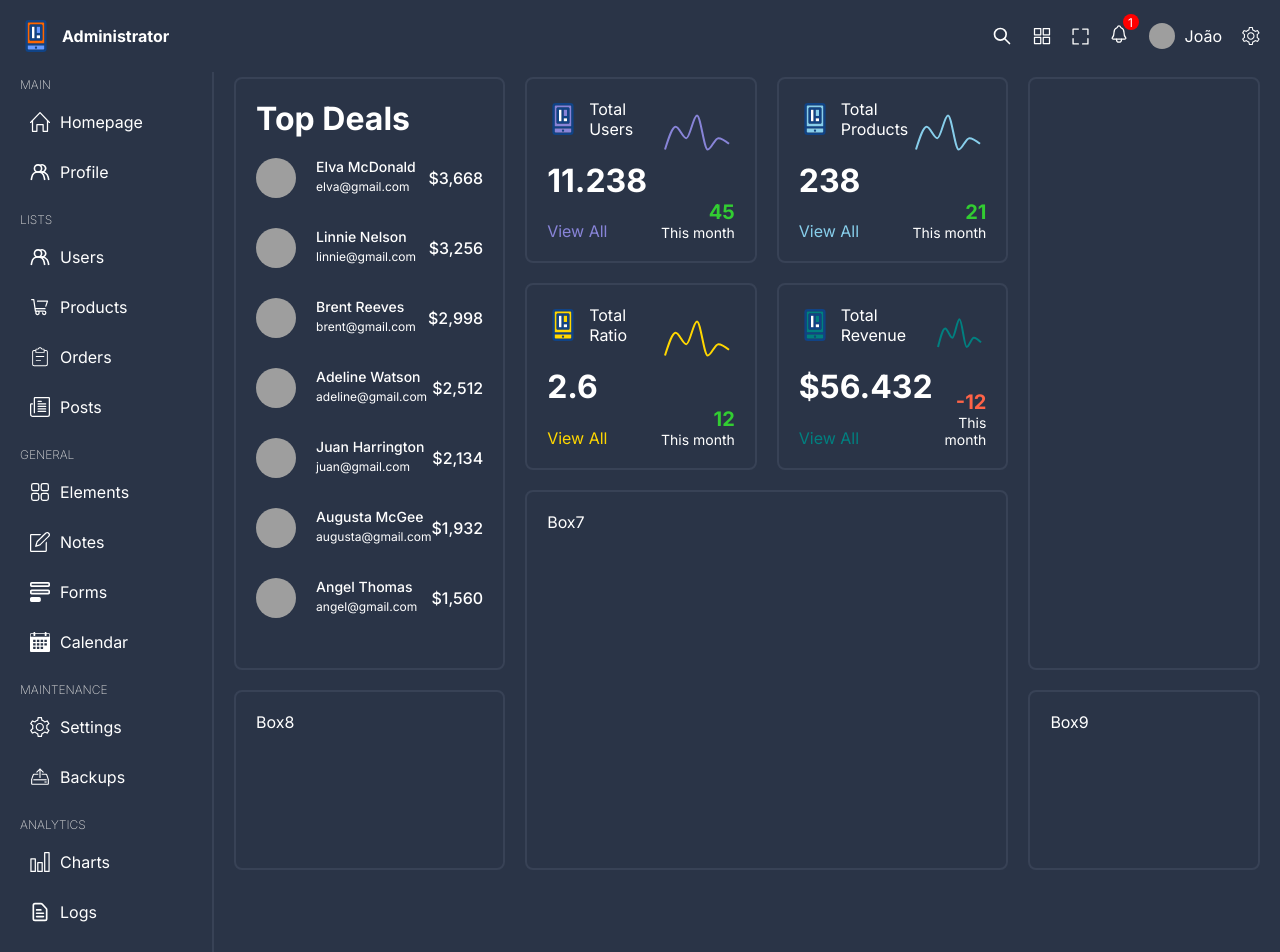
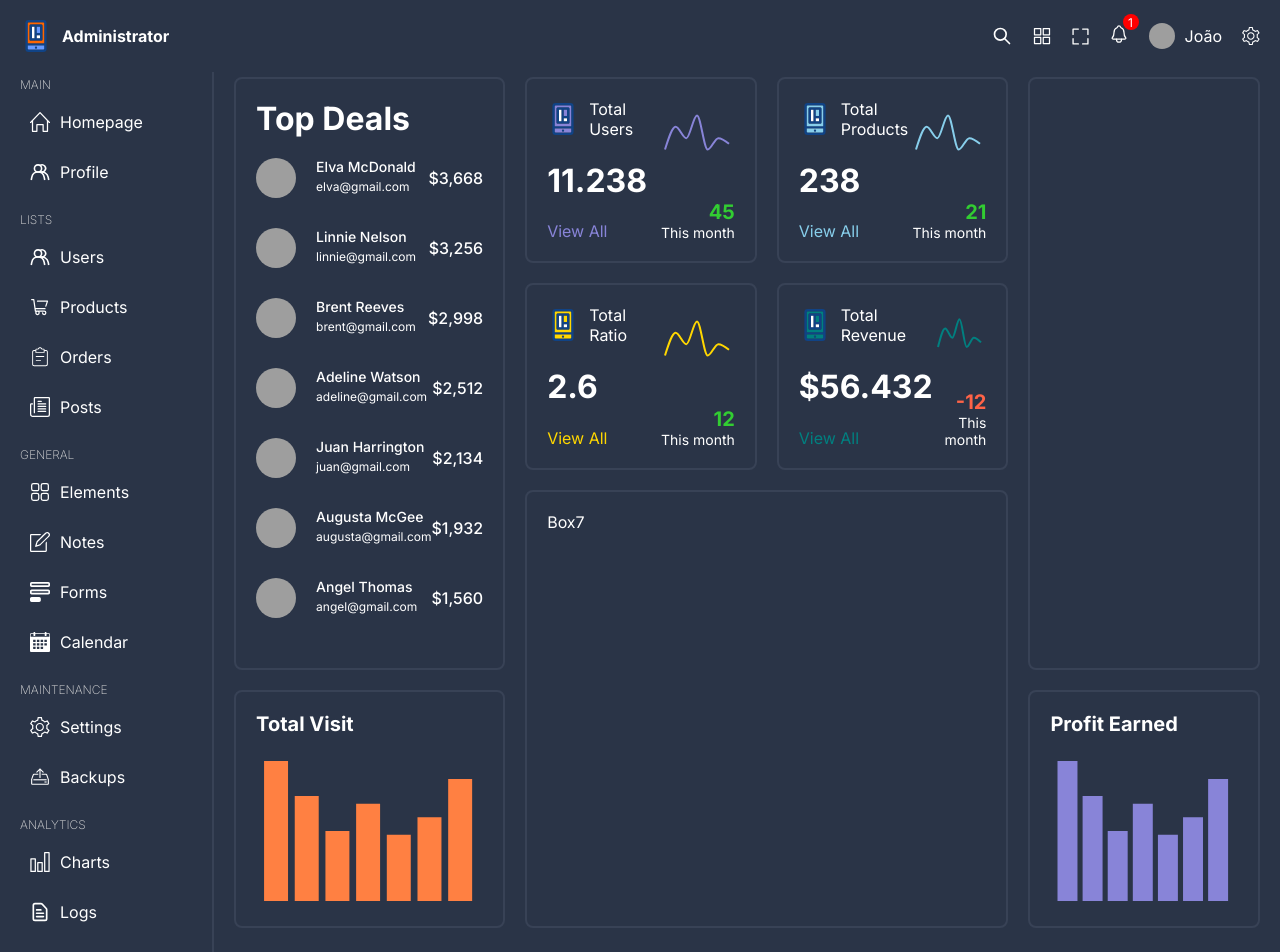
Before and after one commit to BrunoCastroM/Dashboard, a React (Vite) app: page / in a window 1280 px wide. Shown: the top 952 px of the page. Built offline with nearby package versions, Linux system fonts and the light colour scheme; grey boxes are pictures that could not be loaded.

Commit message:
creating a bar chart component with reacharts lib

```diff
--- /dev/null
+++ b/src/components/barChartBox/BarChartBox.tsx
@@ -0,0 +1,29 @@
+import { ResponsiveContainer, BarChart, Bar, Tooltip } from "recharts";
+import "./barChartBox.scss";
+
+type Props = {
+  title: string;
+  color: string;
+  dataKey: string;
+  chartData: object[];
+};
+
+export default function BarChartBox(props: Props) {
+  return (
+    <div className="bar_chart_box">
+      <h1>{props.title}</h1>
+      <div className="chart">
+        <ResponsiveContainer width="99%" height={150}>
+          <BarChart width={150} height={40} data={props.chartData}>
+            <Tooltip
+              contentStyle={{ backgroundColor: "#2a3447", borderRadius: "4px" }}
+              labelStyle={{ display: "none" }}
+              cursor={{ fill: "none" }}
+            />
+            <Bar dataKey={props.dataKey} fill={props.color} />
+          </BarChart>
+        </ResponsiveContainer>
+      </div>
+    </div>
+  );
+}
--- /dev/null
+++ b/src/components/barChartBox/barChartBox.scss
@@ -0,0 +1,9 @@
+.bar_chart_box {
+  width: 100%;
+  height: 100%;
+
+  h1 {
+    font-size: 20px;
+    margin-bottom: 20px;
+  }
+}
--- a/src/data.ts
+++ b/src/data.ts
@@ -238,3 +238,75 @@
     { name: "Sat", revenue: 450 },
   ],
 };
+
+export const barChartBoxRevenue = {
+  title: "Profit Earned",
+  color: "#8884d8",
+  dataKey: "profit",
+  chartData: [
+    {
+      name: "Sun",
+      profit: 4000,
+    },
+    {
+      name: "Mon",
+      profit: 3000,
+    },
+    {
+      name: "Tue",
+      profit: 2000,
+    },
+    {
+      name: "Wed",
+      profit: 2780,
+    },
+    {
+      name: "Thu",
+      profit: 1890,
+    },
+    {
+      name: "Fri",
+      profit: 2390,
+    },
+    {
+      name: "Sat",
+      profit: 3490,
+    },
+  ],
+};
+
+export const barChartBoxVisit = {
+  title: "Total Visit",
+  color: "#FF8042",
+  dataKey: "visit",
+  chartData: [
+    {
+      name: "Sun",
+      visit: 4000,
+    },
+    {
+      name: "Mon",
+      visit: 3000,
+    },
+    {
+      name: "Tue",
+      visit: 2000,
+    },
+    {
+      name: "Wed",
+      visit: 2780,
+    },
+    {
+      name: "Thu",
+      visit: 1890,
+    },
+    {
+      name: "Fri",
+      visit: 2390,
+    },
+    {
+      name: "Sat",
+      visit: 3490,
+    },
+  ],
+};
--- a/src/pages/home/Home.tsx
+++ b/src/pages/home/Home.tsx
@@ -1,10 +1,13 @@
-import ChartBox from "../../components/chartbox/ChartBox";
+import BarChartBox from "../../components/barChartBox/BarChartBox";
+import ChartBox from "../../components/chartBox/ChartBox";
 import TopBox from "../../components/topbox/TopBox";
 import {
   chartBoxConversion,
   chartBoxProduct,
   chartBoxRevenue,
   chartBoxUser,
+  barChartBoxVisit,
+  barChartBoxRevenue,
 } from "../../data";
 import "./home.scss";
 
@@ -28,8 +31,12 @@
         <ChartBox {...chartBoxRevenue} />
       </div>
       <div className="box box7">Box7</div>
-      <div className="box box8">Box8</div>
-      <div className="box box9">Box9</div>
+      <div className="box box8">
+        <BarChartBox {...barChartBoxVisit} />
+      </div>
+      <div className="box box9">
+        <BarChartBox {...barChartBoxRevenue} />
+      </div>
     </div>
   );
 }
```
